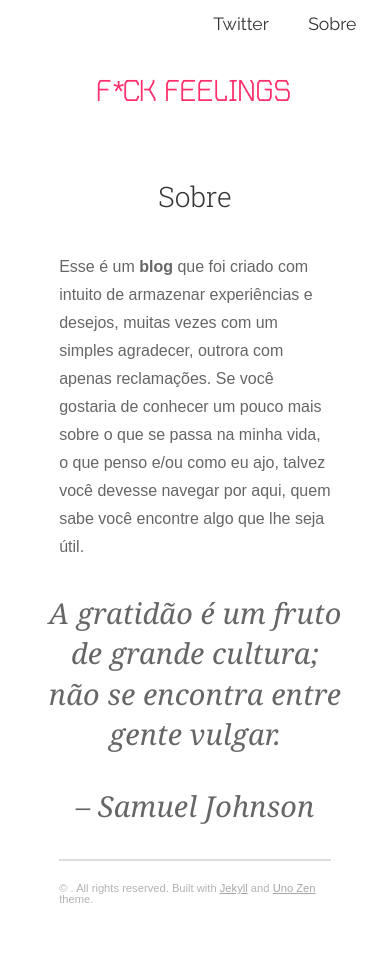
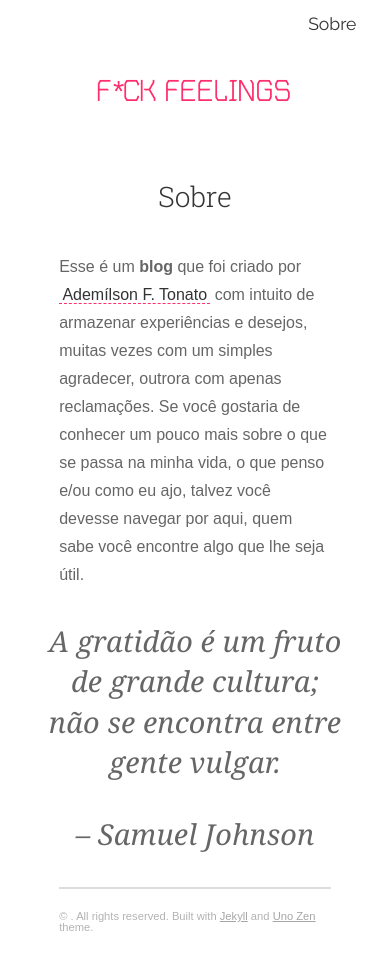
Before and after one commit to ftonato/fuck-feelings, a Jekyll site: the page built from about.md, in a window 390 px wide. Built offline with Jekyll 4.4.1, drawn with Linux system fonts in a browser that asks for light colours; before the commit the page ends 945 px from its top, so only the background shows below that.

Commit message:
Adiciona meu Twitter na página de sobre, e resolve a issue #23, closes #23

```diff
--- a/_includes/head.html
+++ b/_includes/head.html
@@ -14,8 +14,6 @@
   <!-- http://purecss.io/ -->
   <link rel="stylesheet" href="{{ "/css/pure-min.css" | prepend: site.baseurl }}">
 
-  <!-- <link rel="stylesheet" href="{{ "/css/main.css" | prepend: site.baseurl }}">
-  <link rel="stylesheet" href="{{ "/css/blog.css" | prepend: site.baseurl }}"> -->
   <link rel="stylesheet" href="{{ "/css/main.min.css" | prepend: site.baseurl }}">
   <link rel="stylesheet" href="{{ "/css/blog.min.css" | prepend: site.baseurl }}">
 </head>
--- a/_includes/header.html
+++ b/_includes/header.html
@@ -5,7 +5,6 @@
   </div>
 
   <nav class="main-nav">
-    <a href="https://twitter.com/ftonato" target="_blank" class="main-nav__link">Twitter</a>
     <a href="{{ "/sobre" | prepend: site.baseurl }}" class="main-nav__link">Sobre</a>
   </nav>
 
--- a/about.md
+++ b/about.md
@@ -4,7 +4,7 @@ title: Sobre
 permalink: /sobre/
 ---
 
-Esse é um **blog** que foi criado com intuito de armazenar experiências e desejos, muitas vezes com um simples agradecer, outrora com apenas reclamações.
+Esse é um **blog** que foi criado por <a href="https://twitter.com/ftonato" target="_blank">Ademílson F. Tonato</a> com intuito de armazenar experiências e desejos, muitas vezes com um simples agradecer, outrora com apenas reclamações.
 Se você gostaria de conhecer um pouco mais sobre o que se passa na minha vida, o que penso e/ou como eu ajo, talvez você devesse navegar por aqui, quem sabe você encontre algo que lhe seja útil.
 
 > A gratidão é um fruto de grande cultura; não se encontra entre gente vulgar.
```
Also changed, not shown: css/blog.css (+0 -14 lines), css/main.css (+0 -11 lines), css/blog.min.css, css/main.min.css.
